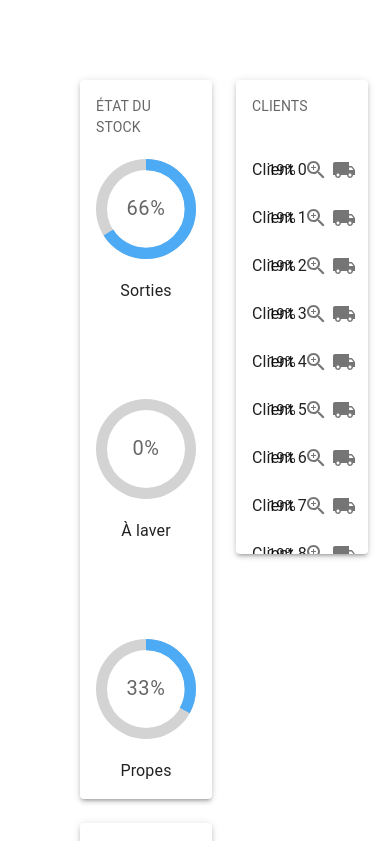
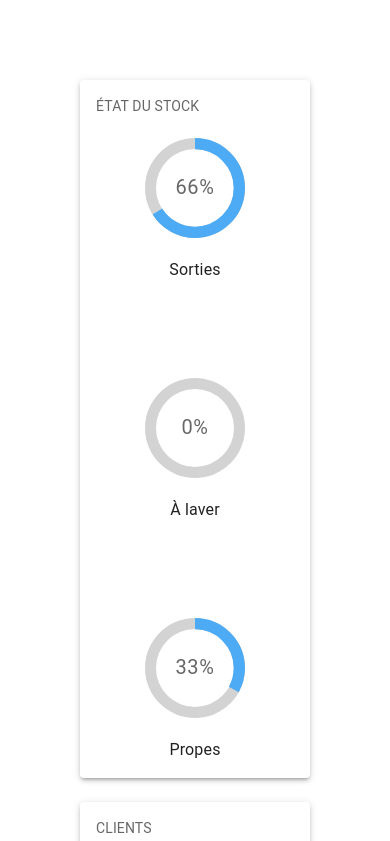
Before and after one commit to td2thinh/SimpleDashboard, a React (Create React App) app: page / in a window 390 px wide. Shown: the top 841 px of the page. Built offline with nearby package versions, Linux system fonts and the light colour scheme; the HTML template or start-up script is replaced by a standard one.

Commit message:
Added Responsive Grid

```diff
--- a/src/App.jsx
+++ b/src/App.jsx
@@ -1,5 +1,5 @@
 import './App.css';
-import { Box, Container } from "@mui/material";
+import { Box, Container, useMediaQuery } from "@mui/material";
 import Gauge from './components/Gauge';
 import Client from './components/Client';
 
@@ -10,23 +10,58 @@ const gridTemplate = `
   "gauge client"
   "map client"
   "map client"
-  "map client"
+  "map stats"
   "map stats"
   "map stats"
   "map stats"
   "map stats"
   "map stats"
 `
-function App() {
+
+const gridTemplateSmallScreen = `
+  "gauge"
+  "gauge"
+  "gauge"
+  "gauge"
+  "client"
+  "client"
+  "client"
+  "client"
+  "client"
+  "client"
+  "client"
+  "map"
+  "map"
+  "map"
+  "map"
+  "map"
+  "map"
+  "map"
+  "map"
+  "stats"
+  "stats"
+  "stats"
+  "stats"
+  "stats"
+`
+
+const App = () => {
+  const isBigScreen = useMediaQuery('(min-width: 1200px)');
   return (
     <Container sx={{ padding: 10 }}>
       <Box width="100%" height="100%" display="grid"
         gap="1.5rem"
-        sx={{
-          gridTemplate: gridTemplate,
-          gridTemplateColumns: "repeat(2, 1fr)",
-          gridTemplateRows: "repeat(2, 1fr)",
-        }}>
+        sx={
+          isBigScreen ? {
+            gridTemplate: gridTemplate,
+            gridTemplateColumns: "repeat(2, 1fr)",
+            gridTemplateRows: "repeat(2, 1fr)",
+          }
+            : {
+              gridTemplate: gridTemplateSmallScreen,
+              gridAutoColumns: "1fr",
+              gridAutoRows: "1fr",
+            }}>
         <Box sx={{ gridArea: "gauge" }}>
           <Gauge />
         </Box>
```
